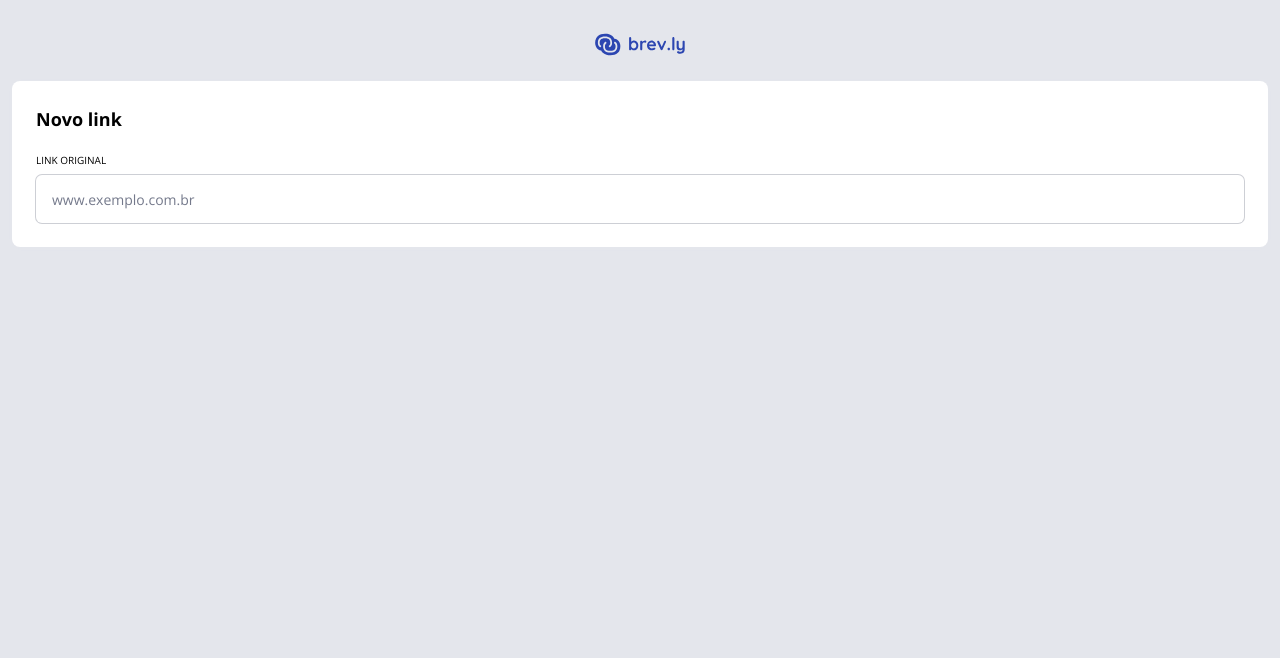
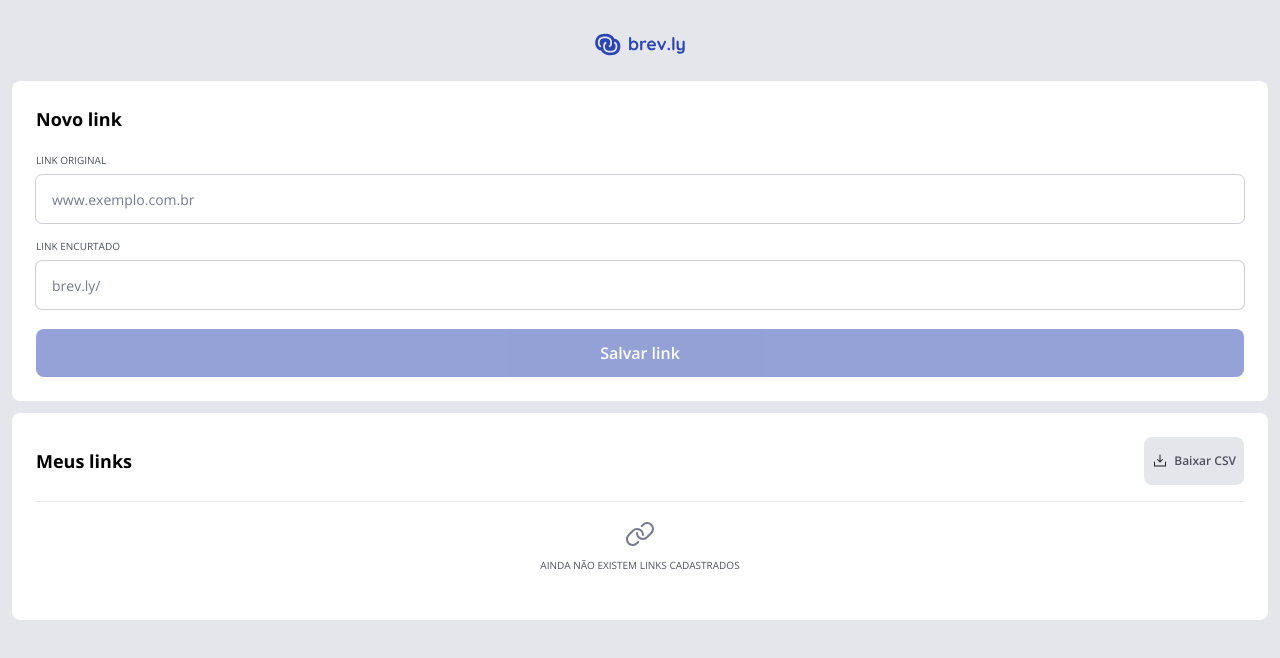
Before and after one commit to gmantovani97/ftr-desafio-01, a React (Vite) app in the folder web/: page / in a window 1280 px wide. Shown: the top 658 px of the page. Built offline with nearby package versions, Linux system fonts and the light colour scheme.

Commit message:
Created button and base homepage

```diff
--- a/web/package.json
+++ b/web/package.json
@@ -14,6 +14,7 @@
   },
   "dependencies": {
     "@phosphor-icons/react": "^2.1.10",
+    "@radix-ui/react-slot": "^1.2.3",
     "@tailwindcss/vite": "^4.1.10",
     "react": "^19.1.0",
     "react-dom": "^19.1.0",
--- /dev/null
+++ b/web/src/components/button/index.tsx
@@ -0,0 +1,29 @@
+import type { ComponentProps } from 'react';
+import { tv, type VariantProps } from 'tailwind-variants';
+
+const buttonVariants = tv({
+  base: 'bg-blue-base rounded-lg h-12 w-full text-white font-semibold hover:bg-blue-dark disabled:opacity-50 aria-disabled:pointer-events-none aria-disabled:opacity-50 disabled:pointer-events-none',
+  variants: {
+    variant: {
+      primary: '',
+      secondary:
+        'w-auto p-2 bg-gray-200 text-gray-500 [&>svg]:text-gray-600 flex items-center gap-1.5 text-xs hover:bg-gray-200 hover:outline-none hover:ring-1 hover:ring-blue-base',
+    },
+  },
+  defaultVariants: {
+    variant: 'primary',
+  },
+});
+
+type ButtonProps = ComponentProps<'button'> &
+  VariantProps<typeof buttonVariants>;
+
+export function Button({ variant, className, ...props }: ButtonProps) {
+  return (
+    <button
+      type="button"
+      className={buttonVariants({ variant, className })}
+      {...props}
+    />
+  );
+}
--- a/web/src/components/card/index.tsx
+++ b/web/src/components/card/index.tsx
@@ -1,12 +1,18 @@
-import type { ReactNode } from 'react';
+import type { ComponentProps, ReactNode } from 'react';
+import { tv, type VariantProps } from 'tailwind-variants';
 
-interface CardProps {
-  children: ReactNode;
-}
+const cardVariants = tv({
+  base: 'bg-white rounded-lg shadow-sm shadow-gray-200 p-6 w-full',
+});
 
-export function Card({ children }: CardProps) {
+type CardProps = ComponentProps<'div'> &
+  VariantProps<typeof cardVariants> & {
+    children: ReactNode;
+  };
+
+export function Card({ children, className, ...props }: CardProps) {
   return (
-    <div className="bg-white rounded-lg shadow-sm shadow-gray-200 p-6 w-full">
+    <div className={cardVariants({ className })} {...props}>
       {children}
     </div>
   );
--- a/web/src/components/index.ts
+++ b/web/src/components/index.ts
@@ -1,2 +1,3 @@
 export { Card } from './card';
 export { Input } from './input';
+export { Button } from './button';
--- a/web/src/components/input/index.tsx
+++ b/web/src/components/input/index.tsx
@@ -7,15 +7,6 @@ const inputVariants = tv({
   variants: {
     error: {
       true: 'ring-feedback-danger ring-[1.5px] focus:ring-feedback-danger',
-    },
-  },
-});
-
-const labelVariants = tv({
-  base: 'text-gray-500',
-  variants: {
-    error: {
-      true: 'text-feedback-danger!',
     },
   },
 });
@@ -34,8 +25,11 @@ export function Input({
   ...props
 }: InputProps) {
   return (
-    <div className="flex flex-col gap-2 focus-within:[&>label]:text-blue-base focus-within:[&>label]:font-bold">
-      <label className={labelVariants({ error, className: 'text-xxs' })}>
+    <div
+      className="flex flex-col gap-2 focus-within:[&>label]:text-blue-base focus-within:[&>label]:font-bold group"
+      aria-invalid={error}
+    >
+      <label className="text-xxs text-gray-500 group-aria-invalid:text-feedback-danger!">
         {title}
       </label>
       <input
--- a/web/src/pages/Home/index.tsx
+++ b/web/src/pages/Home/index.tsx
@@ -1,5 +1,6 @@
-import { Card, Input } from 'components';
+import { Button, Card, Input } from 'components';
 import { Header } from './components/header';
+import { DownloadSimpleIcon, LinkIcon } from '@phosphor-icons/react';
 
 export function Home() {
   return (
@@ -7,7 +8,28 @@ export function Home() {
       <Header />
       <Card>
         <h1 className="text-lg font-bold mb-5">Novo link</h1>
-        <Input title="LINK ORIGINAL" placeholder="www.exemplo.com.br" />
+        <div className="flex flex-col gap-4">
+          <Input title="LINK ORIGINAL" placeholder="www.exemplo.com.br" />
+          <Input title="LINK ENCURTADO" placeholder="brev.ly/" />
+        </div>
+        <Button className="mt-5" disabled>
+          Salvar link
+        </Button>
+      </Card>
+      <Card>
+        <div className="flex items-center justify-between">
+          <h1 className="text-lg font-bold">Meus links</h1>
+          <Button variant="secondary">
+            <DownloadSimpleIcon size={16} />
+            Baixar CSV
+          </Button>
+        </div>
+        <div className="flex flex-col items-center gap-2 border-t border-gray-200 p-4 pb-6 mt-4">
+          <LinkIcon size={32} className="text-gray-400" />
+          <span className="text-xxs text-gray-500">
+            AINDA NÃO EXISTEM LINKS CADASTRADOS
+          </span>
+        </div>
       </Card>
     </div>
   );
```
Also changed, not shown: 1 other file (tests, documents, lock files or other folders).
